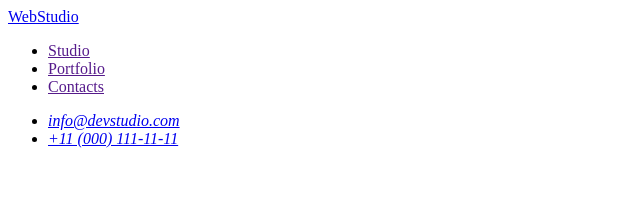
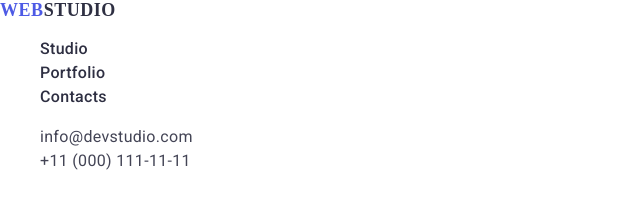
Before and after one commit to stsvvk/goit-markup-hw-01, a plain HTML site: page index.html in a window 1280 px wide. Shown: the whole page, without its empty margins (0-640 px from the left). Drawn offline with nearby package versions, Linux system fonts and the light colour scheme.

Commit message:
Стилі
Стилі текстового контенту

```diff
--- /dev/null
+++ b/css/styles.css
@@ -0,0 +1,48 @@
+body {
+    font-family: 'Roboto', sans-serif;
+    color: #434455;
+    background-color: #FFF;
+}
+a {
+    text-decoration: none;
+}
+ul, ol {
+    list-style: none;
+}
+.Logo {
+    color: #4D5AE5;
+font-family: Raleway sans-serif;
+font-size: 18px;
+font-weight: 700;
+line-height: 1.17;
+letter-spacing: 0.03em;
+text-transform: uppercase;
+}
+
+.Logo-part {
+    color: #2E2F42;
+}
+.nav-link {
+    color: #2E2F42;
+font-size: 16px;
+font-weight: 500;
+line-height: 1.5;
+letter-spacing: 0.02em;
+}
+.nav-link:hover,
+.nav-link:focus{
+    color: #404BBF;
+}
+.address {
+    font-style: normal;
+}
+.address-link {
+    color:#434455;
+font-size: 16px;
+line-height: 1.5;
+letter-spacing: 0.02em;
+}
+.address-link:hover,
+.address-link:focus{
+    color: #404BBF;
+}
--- a/index.html
+++ b/index.html
@@ -5,22 +5,27 @@
     <meta charset="UTF-8">
     <meta name="viewport" content="width=device-width, initial-scale=1.0">
     <title>Document</title>
+    <link rel="preconnect" href="https://fonts.googleapis.com">
+    <link rel="preconnect" href="https://fonts.gstatic.com" crossorigin>
+    <link href="https://fonts.googleapis.com/css2?family=Raleway:wght@700&family=Roboto:wght@400;500;700&display=swap" rel="stylesheet">
+        <link rel="stylesheet" href="https://cdnjs.cloudflare.com/ajax/libs/modern-normalize/2.0.0/modern-normalize.min.css" integrity="sha512-4xo8blKMVCiXpTaLzQSLSw3KFOVPWhm/TRtuPVc4WG6kUgjH6J03IBuG7JZPkcWMxJ5huwaBpOpnwYElP/m6wg==" crossorigin="anonymous" referrerpolicy="no-referrer" />
+    <link rel="stylesheet" href="./css/styles.css">
 </head>
 
 <body>
     <header>
         <nav>
-            <a href="./index.html">WebStudio</a>
+            <a class="Logo" href="./index.html">Web<span class="Logo-part">Studio</span></a>
             <ul>
-                <li><a href="">Studio</a></li>
-                <li><a href="">Portfolio</a></li>
-                <li><a href="">Contacts</a></li>
+                <li><a class="nav-link" href="">Studio</a></li>
+                <li><a class="nav-link" href="">Portfolio</a></li>
+                <li><a class="nav-link" href="">Contacts</a></li>
             </ul>
         </nav>
-        <address>
+        <address class="address">
             <ul>
-                <li><a href="mailto:info@devstudio.com">info@devstudio.com</a></li>
-                <li><a href="tel:110001111111">+11 (000) 111-11-11</a></li>
+                <li><a class="address-link" href="mailto:info@devstudio.com">info@devstudio.com</a></li>
+                <li><a class="address-link" href="tel:110001111111">+11 (000) 111-11-11</a></li>
             </ul>
         </address>
     </header>
```
